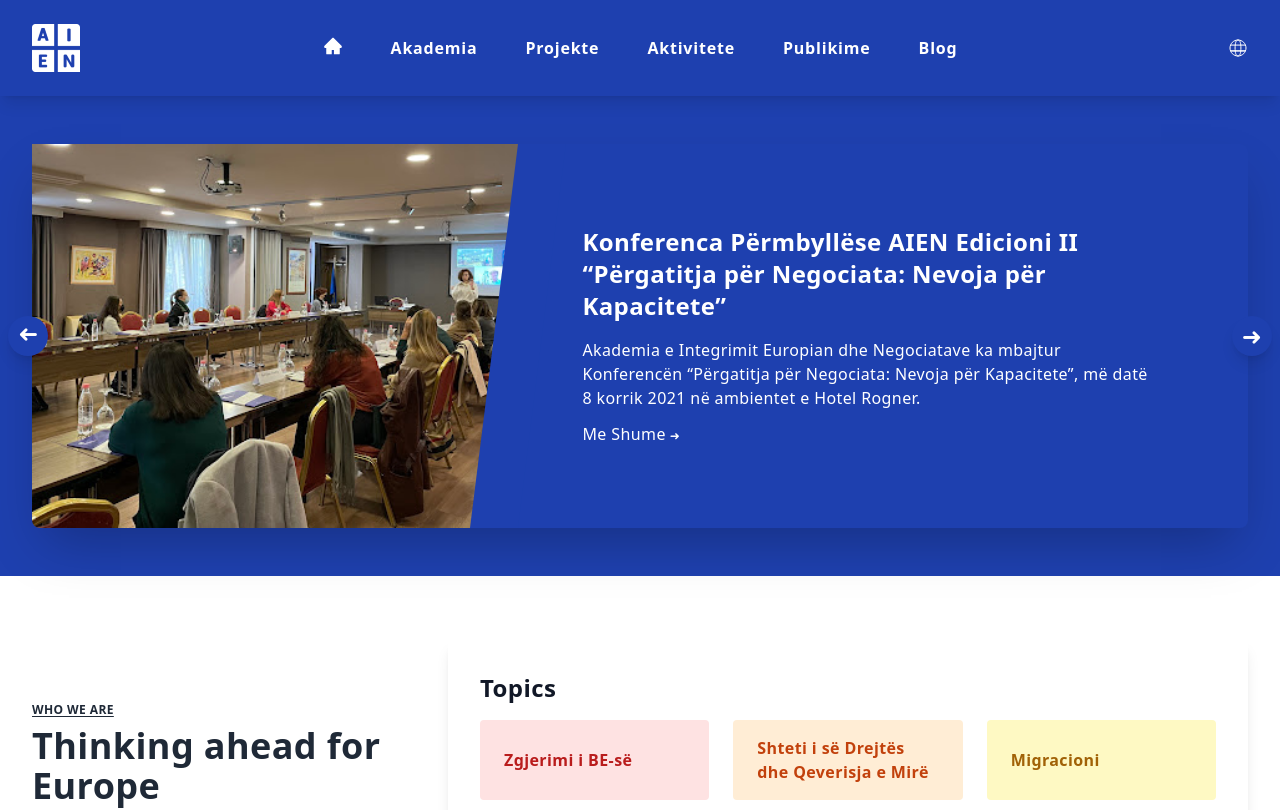
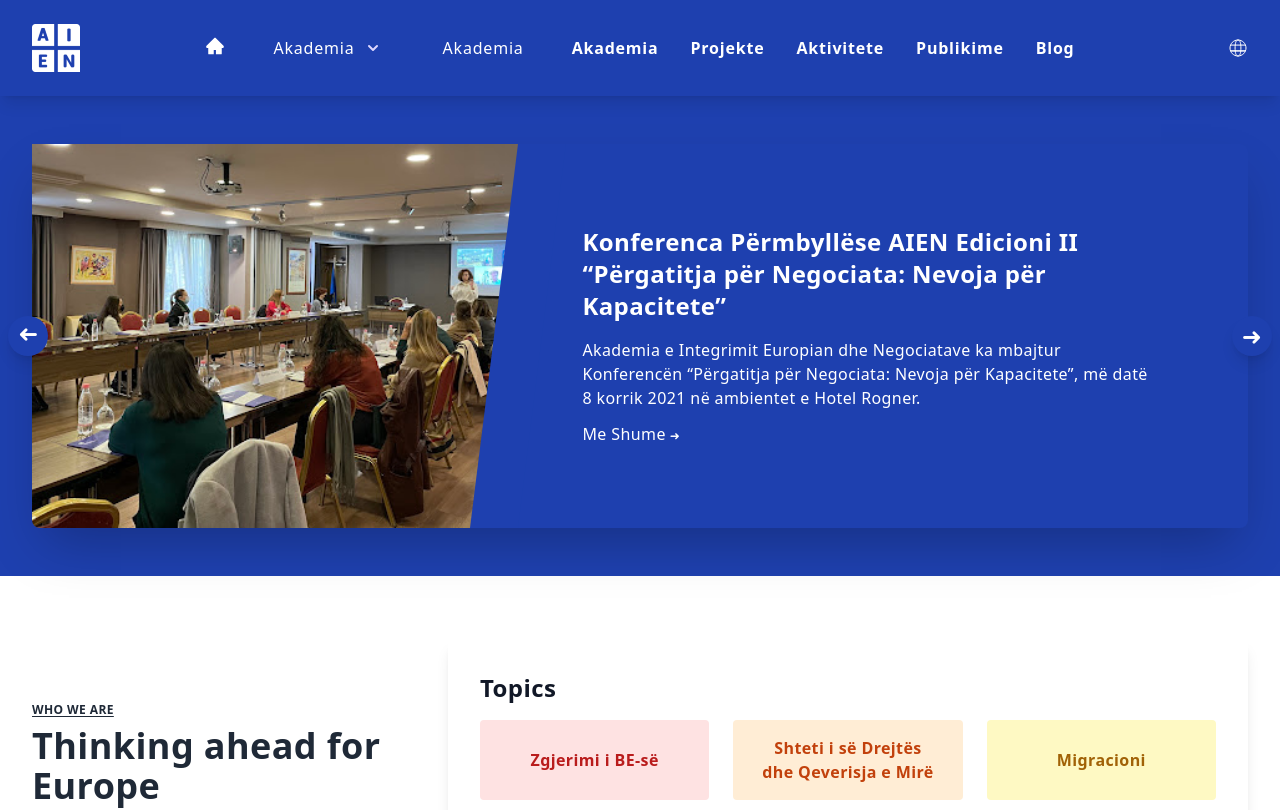
Before and after one commit to silverxhexhaj/aien-2022, a Vue app: page / in a window 1280 px wide. Shown: the top 810 px of the page. Built offline with nearby package versions, Linux system fonts and the light colour scheme.

Commit message:
new changes

```diff
--- a/src/App.vue
+++ b/src/App.vue
@@ -4,19 +4,19 @@
     <div
       class="bg-blue-800 fixed top-0 left-0 right-0 px-6 md:px-8 z-50 shadow-lg"
     >
-      <div
-        class="max-w-screen-xl mx-auto flex h-24 items-center"
-      >
+      <div class="max-w-screen-xl mx-auto flex h-24 items-center">
         <div class="flex-1">
-          <router-link to="/" class="text-white" @click.native="showMenu = false">
-            <img
-              src="./assets/img/aien-logo-mobile.png"
-              alt=""
-              class=""
-            />
+          <router-link
+            to="/"
+            class="text-white"
+            @click.native="showMenu = false"
+          >
+            <img src="./assets/img/aien-logo-mobile.png" alt="" class="" />
           </router-link>
         </div>
-        <div class="hidden md:flex justify-center flex-1 space-x-12 tracking-wider">
+        <div
+          class="hidden md:flex justify-center flex-1 space-x-8 tracking-wider"
+        >
           <router-link
             class="
               text-gray-200
@@ -43,6 +43,120 @@
               </svg>
             </span>
           </router-link>
+          <Menu as="div" class="relative inline-block text-left">
+            <MenuButton
+              class="
+                inline-flex
+                justify-center
+                items-center
+                w-full
+                px-4
+                py-2
+                font-medium
+                text-white
+                bg-transparent
+                rounded-md
+                hover:bg-black hover:bg-opacity-30
+                focus:outline-none
+                transition
+                duration-250
+              "
+            >
+              <span>
+                Akademia
+              </span>
+              <ChevronDownIcon
+                class="w-5 h-5 ml-2 -mr-1 text-violet-200 hover:text-violet-100"
+                aria-hidden="true"
+              />
+            </MenuButton>
+
+            <transition
+              enter-active-class="transition duration-100 ease-out"
+              enter-from-class="transform scale-95 opacity-0"
+              enter-to-class="transform scale-100 opacity-100"
+              leave-active-class="transition duration-75 ease-in"
+              leave-from-class="transform scale-100 opacity-100"
+              leave-to-class="transform scale-95 opacity-0"
+            >
+              <MenuItems
+                class="
+                  absolute
+                  right-0
+                  w-56
+                  mt-2
+                  origin-top-right
+                  bg-white
+                  divide-y divide-gray-100
+                  rounded-md
+                  shadow-lg
+                  ring-1 ring-black ring-opacity-5
+                  focus:outline-none
+                "
+              >
+                <div class="px-1 py-1">
+                  <MenuItem v-slot="{ active }">
+                    <button
+                      :class="[
+                        active ? 'bg-violet-500 text-white' : 'text-gray-900',
+                        'group flex rounded-md items-center w-full px-2 py-2 text-sm',
+                      ]"
+                    >
+                      Edit
+                    </button>
+                  </MenuItem>
+                  <MenuItem v-slot="{ active }">
+                    <button
+                      :class="[
+                        active ? 'bg-violet-500 text-white' : 'text-gray-900',
+                        'group flex rounded-md items-center w-full px-2 py-2 text-sm',
+                      ]"
+                    >
+                      Duplicate
+                    </button>
+                  </MenuItem>
+                </div>
+                <div class="px-1 py-1">
+                  <MenuItem v-slot="{ active }">
+                    <button
+                      :class="[
+                        active ? 'bg-violet-500 text-white' : 'text-gray-900',
+                        'group flex rounded-md items-center w-full px-2 py-2 text-sm',
+                      ]"
+                    >
+                      Archive
+                    </button>
+                  </MenuItem>
+                </div>
+              </MenuItems>
+            </transition>
+          </Menu>
+          <router-link to="/akademia">
+            <Menu as="div" class="relative inline-block text-left">
+              <MenuButton
+                class="
+                  inline-flex
+                  justify-center
+                  items-center
+                  w-full
+                  px-4
+                  py-2
+                  font-medium
+                  text-white
+                  bg-transparent
+                  rounded-md
+                  hover:bg-black hover:bg-opacity-30
+                  focus:outline-none
+                  transition
+                  duration-250
+                "
+              >
+                <span>
+                  Akademia
+                </span>
+              </MenuButton>
+            </Menu>
+          </router-link>
           <router-link
             class="
               text-white
@@ -55,7 +169,7 @@
             "
             to="/akademia"
           >
-            <span class="first-letter:text-7xl">Akademia</span>
+            <span>Akademia</span>
           </router-link>
           <router-link
             class="
@@ -129,7 +243,6 @@
           </svg>
         </div>
 
-
         <div class="flex items-center justify-center md:hidden">
           <img
             @click="showMenu = true"
@@ -152,17 +265,7 @@
     <!-- Mobile Menu -->
     <div
       v-if="showMenu"
-      class="
-        fixed
-        mt-24
-        top-0
-        right-0
-        left-0
-        bottom-0
-        bg-blue-800
-        z-50
-        p-6
-      "
+      class="fixed mt-24 top-0 right-0 left-0 bottom-0 bg-blue-800 z-50 p-6"
     >
       <div class="flex flex-col space-y-2 tracking-wider">
         <router-link
--- a/src/pages/Home.vue
+++ b/src/pages/Home.vue
@@ -189,6 +189,8 @@
                       rounded
                       flex
                       items-center
+                      text-center
+                      justify-center
                       bg-red-100
                       text-red-700
                     "
@@ -202,6 +204,8 @@
                       rounded
                       flex
                       items-center
+                      text-center
+                      justify-center
                       bg-orange-100
                       text-orange-700
                     "
@@ -215,6 +219,8 @@
                       rounded
                       flex
                       items-center
+                      text-center
+                      justify-center
                       bg-yellow-100
                       text-yellow-700
                     "
@@ -228,6 +234,8 @@
                       rounded
                       flex
                       items-center
+                      text-center
+                      justify-center
                       bg-green-100
                       text-green-700
                     "
@@ -241,6 +249,8 @@
                       rounded
                       flex
                       items-center
+                      text-center
+                      justify-center
                       bg-sky-100
                       text-sky-700
                     "
@@ -254,6 +264,8 @@
                       rounded
                       flex
                       items-center
+                      text-center
+                      justify-center
                       bg-purple-100
                       text-purple-700
                     "
@@ -267,6 +279,8 @@
                       rounded
                       flex
                       items-center
+                      text-center
+                      justify-center
                       bg-pink-100
                       text-pink-700
                     "
```
